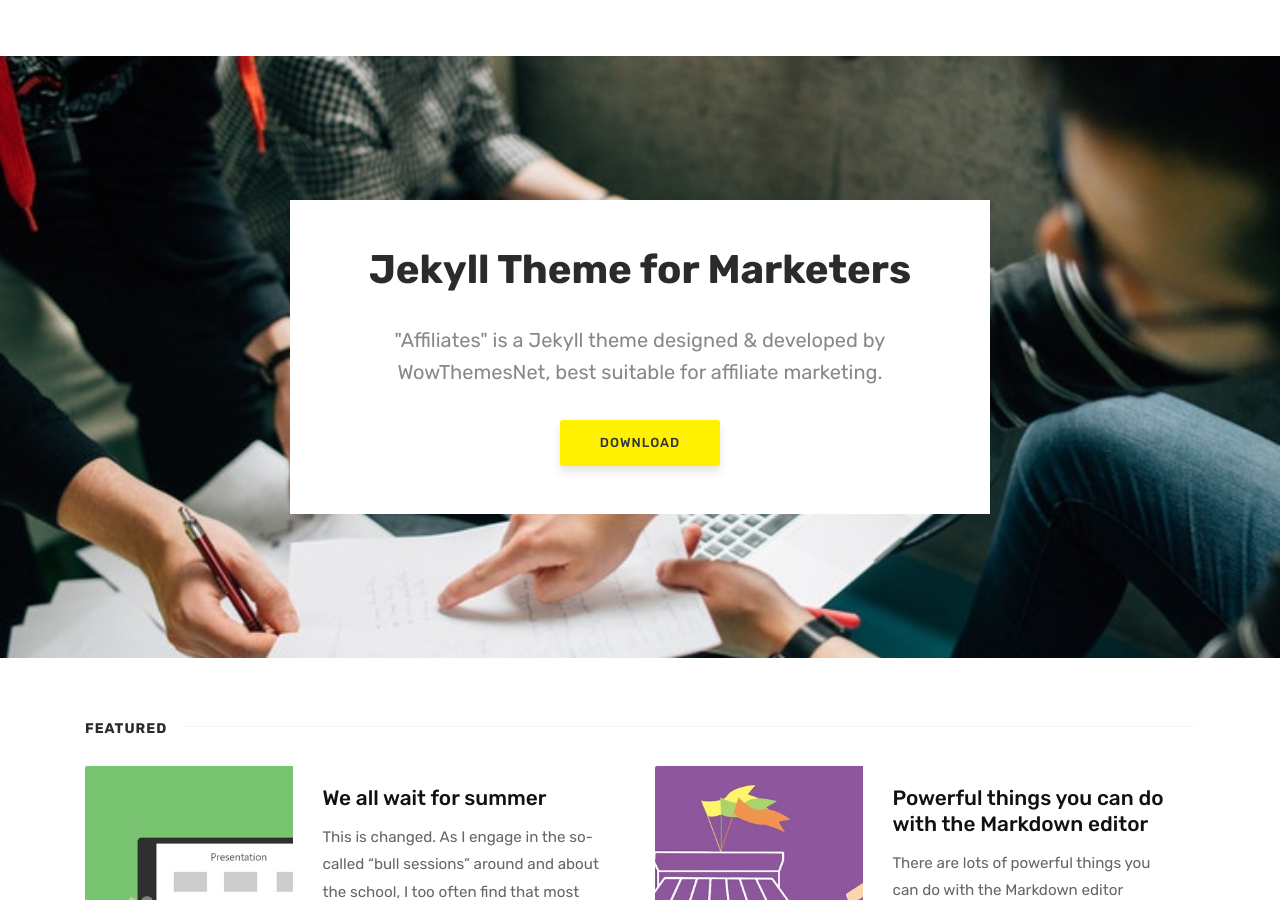
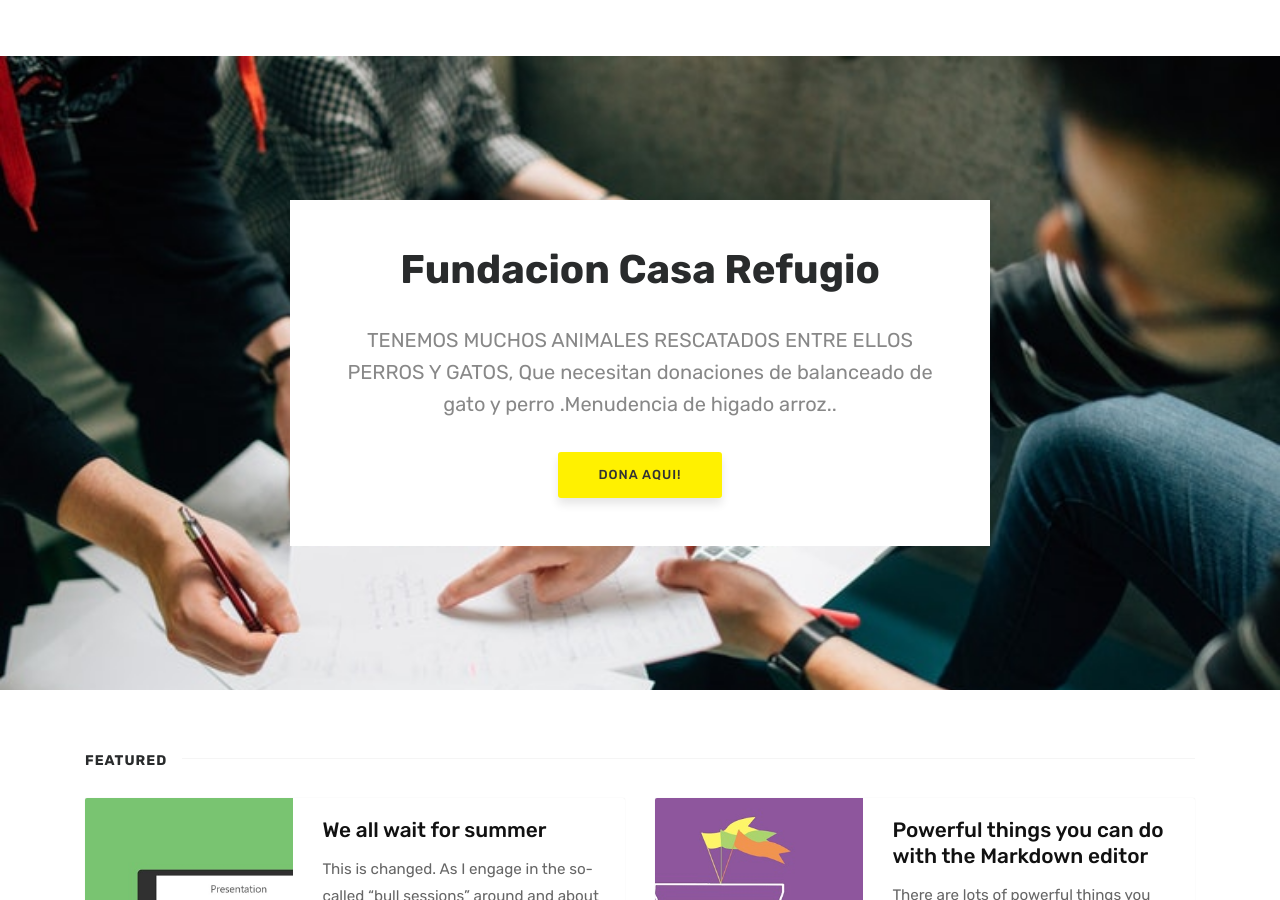
Before and after one commit to testaccountam/temamarketing, a Jekyll site: the page built from index.html, in a window 1280 px wide and 900 px high. Built offline with Jekyll 4.4.1, drawn with Linux system fonts in a browser that asks for light colours; the list of posts is cut into pages by our own code; comment, search, counter and statistics services are not loaded.

Commit message:
Update index.html

```diff
--- a/index.html
+++ b/index.html
@@ -7,9 +7,9 @@
 ================================================== -->
 <section class="intro full-width">
     <div class="wrapintro">
-        <h1>Jekyll Theme for Marketers</h1>
-        <h2 class="lead">"Affiliates" is a Jekyll theme designed & developed by WowThemesNet, best suitable for affiliate marketing.</h2>
-        <a href="https://github.com/wowthemesnet/affiliates-jekyll-theme/archive/master.zip" class="btn">Download</a>
+        <h1>Fundacion Casa Refugio</h1>
+        <h2 class="lead">TENEMOS MUCHOS ANIMALES RESCATADOS ENTRE ELLOS PERROS Y GATOS, Que necesitan donaciones de balanceado de gato y perro .Menudencia de higado arroz..</h2>
+        <a href="https://www.paypal.me/bryanalmi" class="btn">Dona Aqui!</a>
     </div>
 </section>
 
```
